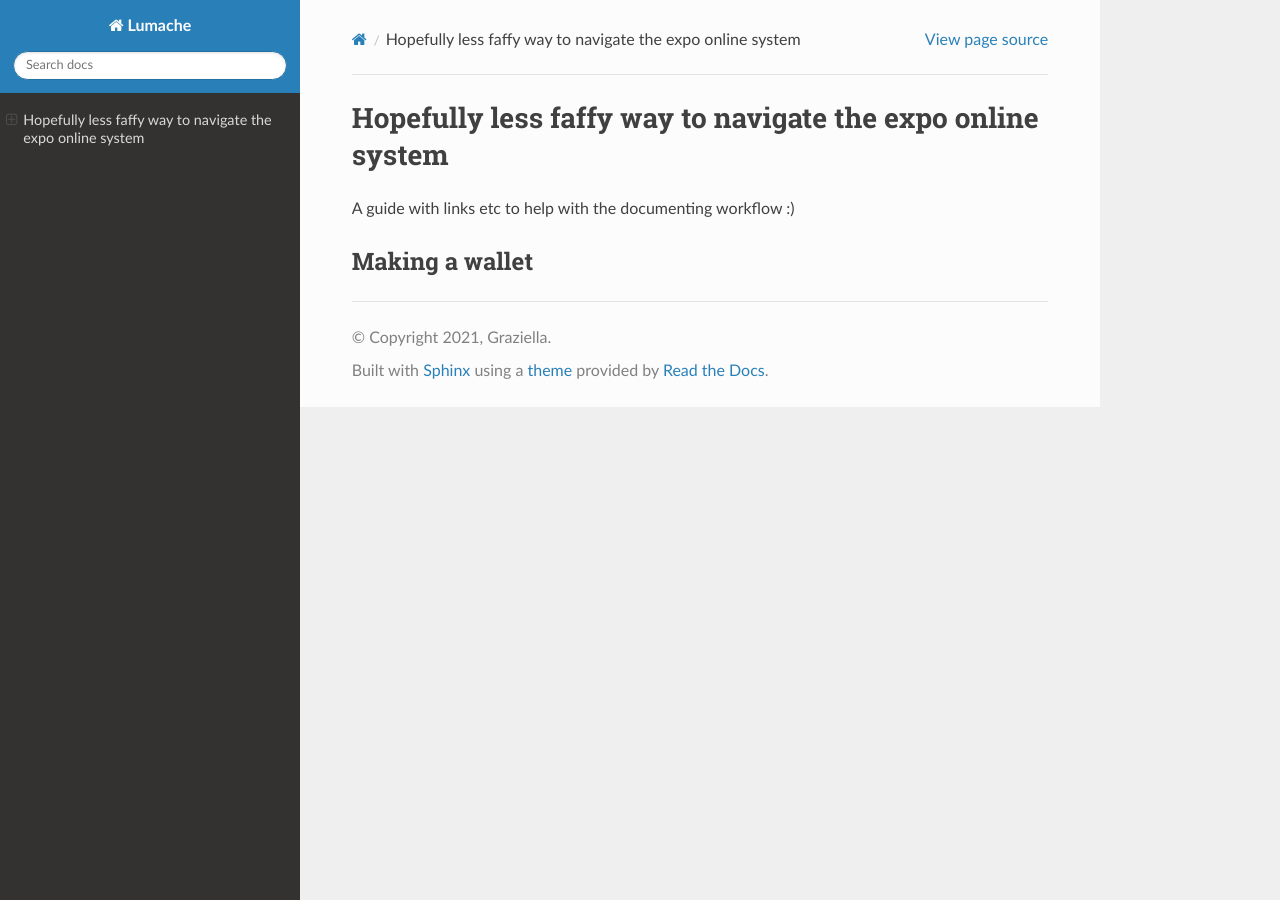
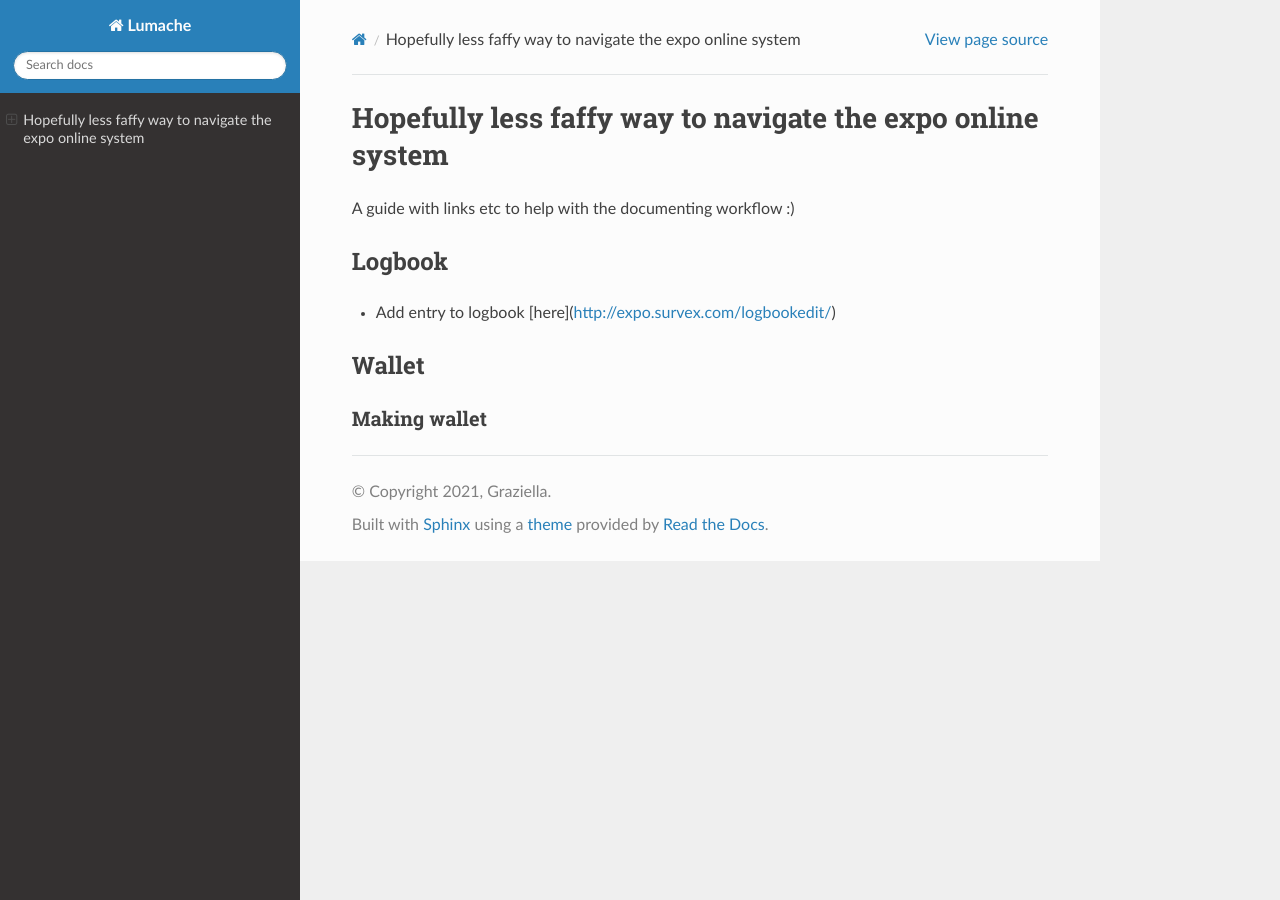
Before and after one commit to DylanW621/expoonlinehelpguide, a Sphinx documentation site: the page built from docs/source/index.rst, in a window 1280 px wide. Built offline with Sphinx 7.4.7 and the Read the Docs theme 3.1.0, drawn with Linux system fonts in a browser that asks for light colours.

Commit message:
Update index.rst add logbook link

```diff
--- a/docs/source/index.rst
+++ b/docs/source/index.rst
@@ -2,5 +2,13 @@ Hopefully less faffy way to navigate the expo online system
 ===================================
 A guide with links etc to help with the documenting workflow :)
 
-Making a wallet
+Logbook
 -----------------------------------
+- Add entry to logbook [here](http://expo.survex.com/logbookedit/)
+
+
+Wallet
+-----------------------------------
+
+Making wallet
+^^^^^^^^^^^^^^^^^^^^^^^^^^^
```
